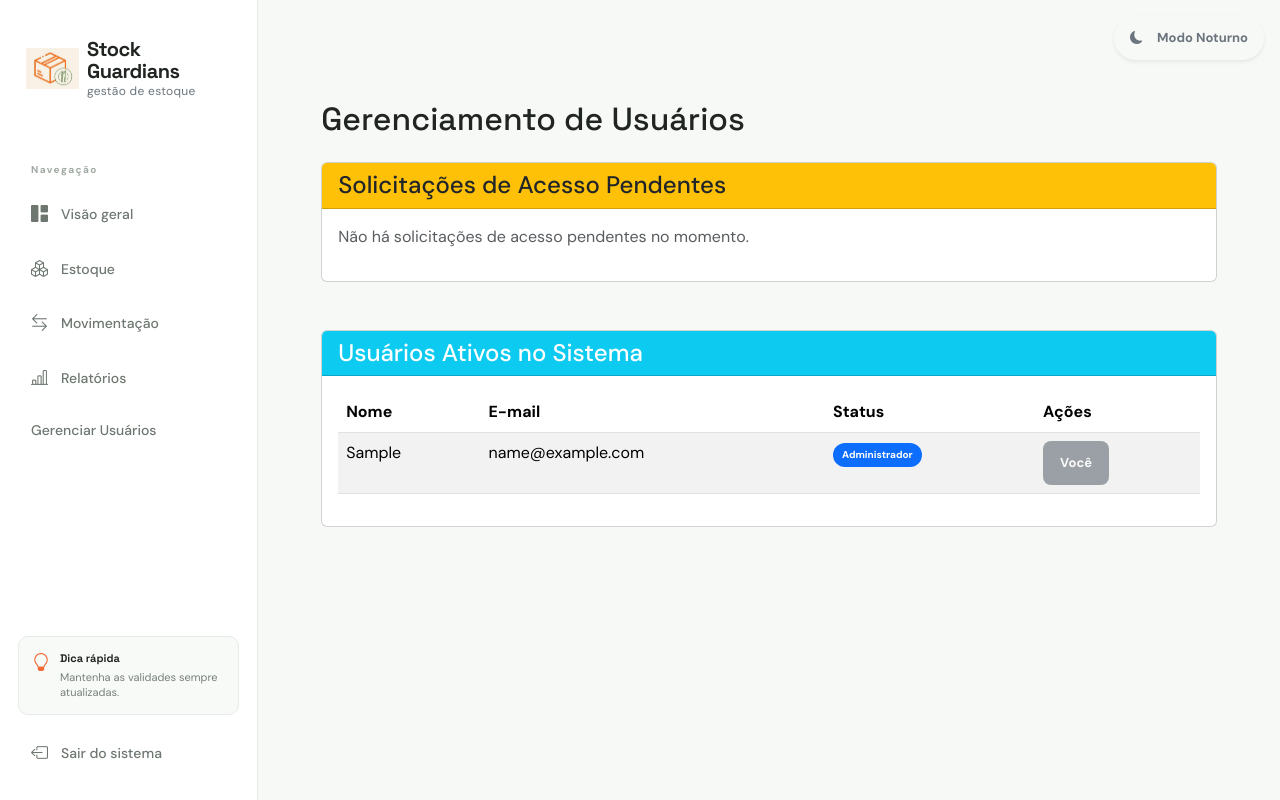
After one commit to MatheusBressan3794/sistema-estoque-TCC, a Django app: page /contas/aprovar/ in a window 1280 px wide. The commit adds this page. Run offline with Django 5.2, Linux system fonts and the light colour scheme; a user stored in the database is signed in; tables that the repository leaves empty hold one stand-in row (values such as "Sample post").

Commit message:
Usuário admin(diretora) e suas funções

```diff
--- a/alimentos/forms.py
+++ b/alimentos/forms.py
@@ -78,11 +78,10 @@ class CriarAlimentoForm(AlimentoForm):
 class LoteForm(forms.ModelForm):
     class Meta:
         model = Lote
-        fields = ['numero_lote', 'quantidade_atual', 'data_validade']
+        fields = ['alimento', 'numero_lote', 'quantidade_atual', 'data_validade']
         widgets = {
+            'alimento': forms.Select(attrs={'class': 'form-control'}),
             'numero_lote': forms.TextInput(attrs={'class': 'form-control'}),
-            'quantidade_atual': forms.NumberInput(attrs={'class': 'form-control', 'min': '0'}),
-            'data_validade': forms.DateInput(format='%Y-%m-%d', attrs={'class': 'form-control', 'type': 'date'}),
         }
 
     # Validação para impedir quantidade negativa
--- /dev/null
+++ b/alimentos/templates/alimentos/aprovar_contas.html
@@ -0,0 +1,114 @@
+{% extends 'alimentos/base.html' %}
+
+{% block content %}
+<div class="container mt-4">
+    <h2 class="mb-4">Gerenciamento de Usuários</h2>
+
+    <!-- Seção de Solicitações Pendentes -->
+    <div class="card mb-5">
+        <div class="card-header bg-warning text-dark">
+            <h4 class="mb-0">Solicitações de Acesso Pendentes</h4>
+        </div>
+        <div class="card-body">
+            {% if pendentes %}
+                <table class="table table-striped">
+                    <thead>
+                        <tr>
+                            <th>Nome</th>
+                            <th>E-mail</th>
+                            <th>Data de Cadastro</th>
+                            <th>Ações</th>
+                        </tr>
+                    </thead>
+                    <tbody>
+                        {% for usuario in pendentes %}
+                            <tr>
+                                <td>{{ usuario.first_name|default:usuario.username }}</td>
+                                <td>{{ usuario.email }}</td>
+                                <td>{{ usuario.date_joined|date:"d/m/Y H:i" }}</td>
+                                <td>
+                                    <form action="{% url 'aprovar_conta' usuario.id %}" method="post" style="display:inline;">
+                                        {% csrf_token %}
+                                        <button type="submit" class="btn btn-success btn-sm">Aprovar</button>
+                                    </form>
+                                    <form action="{% url 'recusar_conta' usuario.id %}" method="post" style="display:inline;">
+                                        {% csrf_token %}
+                                        <button type="submit" class="btn btn-danger btn-sm" onclick="return confirm('Tem certeza que deseja recusar e excluir este usuário?')">Recusar</button>
+                                    </form>
+                                </td>
+                            </tr>
+                        {% endfor %}
+                    </tbody>
+                </table>
+            {% else %}
+                <p class="text-muted">Não há solicitações de acesso pendentes no momento.</p>
+            {% endif %}
+        </div>
+    </div>
+
+    <!-- Seção de Usuários Cadastrados -->
+    <div class="card">
+        <div class="card-header bg-info text-white">
+            <h4 class="mb-0">Usuários Ativos no Sistema</h4>
+        </div>
+        <div class="card-body">
+            {% if aprovados %}
+                <table class="table table-striped">
+                    <thead>
+                        <tr>
+                            <th>Nome</th>
+                            <th>E-mail</th>
+                            <th>Status</th>
+                            <th>Ações</th>
+                        </tr>
+                    </thead>
+                    <tbody>
+                        {% for usuario in aprovados %}
+                            <tr>
+                                <td>{{ usuario.first_name|default:usuario.username }}</td>
+                                <td>{{ usuario.email }}</td>
+                                <td>
+                                    {% if usuario.is_staff %}
+                                        <span class="badge bg-primary">Administrador</span>
+                                    {% else %}
+                                        <span class="badge bg-secondary">Usuário Comum</span>
+                                    {% endif %}
+                                </td>
+                                <td>
+                                    <!-- Lógica para o botão Promover/Remover Admin -->
+                                    {% if not usuario.is_staff %}
+                                        <form action="{% url 'promover_admin' usuario.id %}" method="post" style="display:inline;">
+                                            {% csrf_token %}
+                                            <button type="submit" class="btn btn-outline-primary btn-sm" onclick="return confirm('Tornar este usuário um administrador?')">Tornar Admin</button>
+                                        </form>
+                                    {% else %}
+                                        {% if usuario != request.user %}
+                                            <form action="{% url 'rebaixar_admin' usuario.id %}" method="post" style="display:inline;">
+                                                {% csrf_token %}
+                                                <button type="submit" class="btn btn-outline-warning btn-sm" onclick="return confirm('Remover os privilégios de administrador deste usuário?')">Remover Admin</button>
+                                            </form>
+                                        {% else %}
+                                            <!-- Mostra um botão desativado para o próprio usuário logado -->
+                                            <button class="btn btn-secondary btn-sm" disabled>Você</button>
+                                        {% endif %}
+                                    {% endif %}
+
+                                    <!-- Lógica para o botão Excluir Conta -->
+                                    {% if usuario != request.user %}
+                                        <form action="{% url 'excluir_conta' usuario.id %}" method="post" style="display:inline;">
+                                            {% csrf_token %}
+                                            <button type="submit" class="btn btn-danger btn-sm" onclick="return confirm('ATENÇÃO: Deseja realmente excluir esta conta? Essa ação não pode ser desfeita.')">Excluir Conta</button>
+                                        </form>
+                                    {% endif %}
+                                </td>
+                            </tr>
+                        {% endfor %}
+                    </tbody>
+                </table>
+            {% else %}
+                <p class="text-muted">Nenhum usuário comum ativo encontrado.</p>
+            {% endif %}
+        </div>
+    </div>
+</div>
+{% endblock %}
--- a/alimentos/templates/alimentos/partials/sidebar.html
+++ b/alimentos/templates/alimentos/partials/sidebar.html
@@ -9,10 +9,20 @@
     </div>
     <div class="sidebar-label">Navegação</div>
     <nav class="sidebar-nav" aria-label="Navegação principal">
+
         <a href="{% url 'dashboard' %}" class="nav-link {% if request.resolver_match.url_name == 'dashboard' %}active{% endif %}"><i class="bi bi-grid-1x2-fill"></i> Visão geral</a>
+
         <a href="{% url 'listar_alimentos' %}" class="nav-link {% if request.resolver_match.url_name == 'listar_alimentos' %}active{% endif %}"><i class="bi bi-boxes"></i> Estoque</a>
+
         <a href="{% url 'movimentacao_estoque' %}" class="nav-link {% if request.resolver_match.url_name == 'movimentacao_estoque' %}active{% endif %}"><i class="bi bi-arrow-left-right"></i> Movimentação</a>
+
         <a href="{% url 'relatorios' %}" class="nav-link {% if request.resolver_match.url_name == 'relatorios' %}active{% endif %}"><i class="bi bi-bar-chart-line"></i> Relatórios</a>
+
+    {% if request.user.is_staff %}
+        <a href="{% url 'aprovar_contas' %}" class="nav-link">
+            Gerenciar Usuários
+        </a>
+{% endif %}
     </nav>
     <div class="sidebar-bottom">
         <div class="support-box"><i class="bi bi-lightbulb"></i><div><strong>Dica rápida</strong><span>Mantenha as validades sempre atualizadas.</span></div></div>
--- a/alimentos/templates/alimentos/relatorio_movimentacoes.html
+++ b/alimentos/templates/alimentos/relatorio_movimentacoes.html
@@ -54,8 +54,7 @@
     </form>
 
     <div class="table-responsive">
-        <table class="table">
-
+        <table class="table inventory-table">
             <thead>
                 <tr>
                     <th>Data</th>
--- a/alimentos/urls.py
+++ b/alimentos/urls.py
@@ -17,8 +17,6 @@ urlpatterns = [
     path('alimentos/', views.listar_alimentos, name='listar_alimentos'),
     path('alimentos/criar/', views.criar_alimento, name='criar_alimento'),
     path('alimentos/editar/<int:id>/', views.atualizar_alimento, name='atualizar_alimento'),
-    path('alimentos/deletar/<int:id>/', views.deletar_alimento, name='deletar_alimento'),
-
     #Ver lotes do alimento
     path('alimentos/<int:id>/', views.detalhes_alimento,       name='detalhes_alimento'),
 
@@ -37,4 +35,13 @@ urlpatterns = [
 
 
     path('ativar/<uidb64>/<token>/', views.ativar_conta, name='ativar_conta'),
+
+    # Aprovação e gerenciamento de contas (diretora)
+    path('contas/aprovar/', views.aprovar_contas, name='aprovar_contas'),
+    path('contas/aprovar/<int:id>/', views.aprovar_conta, name='aprovar_conta'),
+    path('contas/recusar/<int:id>/', views.recusar_conta, name='recusar_conta'),
+    path('contas/promover/<int:id>/', views.promover_admin, name='promover_admin'),
+    path('contas/rebaixar/<int:id>/', views.rebaixar_admin, name='rebaixar_admin'),
+    path('contas/excluir/<int:id>/', views.excluir_conta, name='excluir_conta'),
+
 ]
--- a/alimentos/views.py
+++ b/alimentos/views.py
@@ -1,5 +1,5 @@
 from django.shortcuts import render, redirect, get_object_or_404
-from django.db.models import ProtectedError, Sum, F, Q
+from django.db.models import Sum, F, Q
 from django.db.models.functions import Coalesce, Cast
 from django.contrib import messages
 from django.contrib.auth import login as auth_login, logout
@@ -8,10 +8,11 @@ from django.contrib.auth.decorators import login_required
 from django.http import Http404, HttpResponse
 from django.utils import timezone
 from datetime import date, timedelta
-from .models import Alimento, Lote, Movimentacao
+from .models import Alimento, Lote, Movimentacao, PerfilUsuario
 from .forms import AlimentoForm, MovimentacaoForm, CriarContaForm, CriarAlimentoForm, LoteForm
 from django.db.models.expressions import ExpressionWrapper
 from django.db.models import FloatField
+from django.contrib.auth.decorators import login_required, user_passes_test
 
 # Importações de E-mail e Segurança
 from django.contrib.auth.models import User
@@ -158,12 +159,6 @@ def atualizar_alimento(request, id):
         return redirect('listar_alimentos')
     return render(request, 'alimentos/form.html', {'form': form})
 
-# Deletar alimento
-@login_required
-def deletar_alimento(request, id):
-    alimento = get_object_or_404(Alimento, id=id)
-    tem_lotes = alimento.lotes.exists()
-
     if request.method == 'POST':
         if tem_lotes:
             messages.error(
@@ -211,6 +206,11 @@ def cadastro(request):
             user = form.save(commit=False)
             user.is_active = False
             user.save()
+
+            # 2.1. Cria o perfil do usuário, pendente de aprovação da diretora
+            PerfilUsuario.objects.create(user=user)
+
+            # 3. Gera um identificador e um token seguro e temporário
 
             # 3. Gera um identificador e um token seguro e temporário
             uid = urlsafe_base64_encode(force_bytes(user.pk))
@@ -272,17 +272,53 @@ def ativar_conta(request, uidb64, token):
         messages.error(request, 'O link de ativação é inválido ou já expirou. Tente registar-se novamente.')
         return redirect('login')
 
+from django.contrib.auth import authenticate, login as auth_login
+from django.contrib.auth.models import User
+from django.contrib.auth.forms import AuthenticationForm
+from django.contrib import messages
+from django.shortcuts import render, redirect
+
 def login_view(request):
     if request.method == 'POST':
-        form = AuthenticationForm(request, data=request.POST)
-        if form.is_valid():
-            user = form.get_user()
+        # Pegamos os dados diretamente do que foi digitado
+        usuario_digitado = request.POST.get('username')
+        senha_digitada = request.POST.get('password')
+
+        # O 'authenticate' verifica se o usuário existe, se a senha está correta e se a conta está confirmada (is_active=True)
+        user = authenticate(request, username=usuario_digitado, password=senha_digitada)
+
+        if user is not None:
+            # 1. Credenciais corretas e e-mail confirmado (is_active=True)
+
+            # Se NÃO for admin (diretora), verifica se foi aprovado
+            if not user.is_staff:
+                perfil = getattr(user, 'perfil', None)
+                if not perfil or not perfil.aprovado_diretora:
+                    messages.error(request, 'Seus dados estão corretos, mas sua conta ainda aguarda a aprovação da diretora.')
+                    return render(request, 'alimentos/login.html', {'form': AuthenticationForm()})
+
+            # Tudo certo, faz o login!
             auth_login(request, user)
             return redirect('dashboard')
+
         else:
-            messages.error(request, 'Usuário, senha incorretos ou conta inativa.')
+            # 2. Se caiu aqui, o acesso foi negado. Vamos descobrir o motivo exato para te avisar:
+            try:
+                user_obj = User.objects.get(username=usuario_digitado)
+                if user_obj.check_password(senha_digitada):
+                    # Senha certa, usuário existe, mas o login falhou? Significa que a conta está inativa (is_active=False)
+                    messages.error(request, 'Sua conta está inativa. Você precisa clicar no link de ativação enviado para o seu e-mail (verifique o terminal).')
+                else:
+                    # O usuário existe, mas a senha está errada
+                    messages.error(request, 'Senha incorreta.')
+            except User.DoesNotExist:
+                # O usuário digitado não existe no banco de dados
+                messages.error(request, 'Usuário inexistente (Lembre-se de usar o Nome de Usuário e não o E-mail).')
+
+            return render(request, 'alimentos/login.html', {'form': AuthenticationForm()})
     else:
         form = AuthenticationForm()
+
     return render(request, 'alimentos/login.html', {'form': form})
 @login_required
 def movimentacao_estoque(request):
@@ -380,10 +416,12 @@ def produtos_em_falta(request):
     )
     return render(request, 'alimentos/produtos_em_falta.html', {'alimentos_faltantes': alimentos_faltantes})
 
+
 @login_required
 def relatorios(request):
     return render(request, 'alimentos/relatorios.html')
 
+#Tela de escolha de saídas ou entradas
 @login_required
 def relatorio_movimentacoes(request, tipo):
     tipos_validos = {
@@ -529,3 +567,88 @@ def exportar_pdf_movimentacoes(request, tipo):
     doc.build(elementos)
 
     return response
+
+#Verifica se o usuário logado é a diretora (equipe/staff)
+def eh_diretora(user):
+    return user.is_authenticated and user.is_staff
+
+# Lista as contas pendentes e os usuários já cadastrados
+@login_required
+@user_passes_test(eh_diretora, login_url='login')
+def aprovar_contas(request):
+    # Usuários pendentes de aprovação
+    pendentes = User.objects.filter(
+        is_active=True, is_staff=False, perfil__aprovado_diretora=False
+    ).order_by('date_joined')
+
+    # Usuários já aprovados no sistema
+    aprovados = User.objects.filter(
+        is_active=True, perfil__aprovado_diretora=True
+    ).order_by('first_name')
+
+    return render(request, 'alimentos/aprovar_contas.html', {
+        'pendentes': pendentes,
+        'aprovados': aprovados
+    })
+
+# Aprova uma conta pendente
+@login_required
+@user_passes_test(eh_diretora, login_url='login')
+def aprovar_conta(request, id):
+    usuario = get_object_or_404(User, id=id, is_active=True)
+    if request.method == 'POST':
+        perfil, _ = PerfilUsuario.objects.get_or_create(user=usuario)
+        perfil.aprovado_diretora = True
+        perfil.save()
+        messages.success(request, f'Conta de {usuario.first_name or usuario.username} aprovada com sucesso!')
+    return redirect('aprovar_contas')
+
+# Recusa (remove) uma solicitação de conta pendente
+@login_required
+@user_passes_test(eh_diretora, login_url='login')
+def recusar_conta(request, id):
+    usuario = get_object_or_404(User, id=id, is_active=True)
+    if request.method == 'POST':
+        usuario.delete()
+        messages.success(request, 'Solicitação de conta recusada e removida.')
+    return redirect('aprovar_contas')
+
+# Promove um usuário comum a Administrador (Diretora)
+@login_required
+@user_passes_test(eh_diretora, login_url='login')
+def promover_admin(request, id):
+    usuario = get_object_or_404(User, id=id, is_active=True)
+    if request.method == 'POST':
+        usuario.is_staff = True
+        usuario.save()
+        messages.success(request, f'O usuário {usuario.first_name or usuario.username} agora é um Administrador!')
+    return redirect('aprovar_contas')
+
+# Remove status de administrador de um usuário
+@login_required
+@user_passes_test(eh_diretora, login_url='login')
+def rebaixar_admin(request, id):
+    usuario = get_object_or_404(User, id=id, is_active=True)
+    if request.method == 'POST':
+        # Bloqueio de segurança: impede o admin de remover o próprio acesso
+        if usuario == request.user:
+            messages.error(request, 'Você não pode remover seus próprios privilégios de administrador.')
+        else:
+            usuario.is_staff = False
+            usuario.save()
+            messages.success(request, f'Os privilégios de administrador de {usuario.first_name or usuario.username} foram removidos.')
+    return redirect('aprovar_contas')
+
+# Exclui permanentemente uma conta de usuário
+@login_required
+@user_passes_test(eh_diretora, login_url='login')
+def excluir_conta(request, id):
+    usuario = get_object_or_404(User, id=id)
+    if request.method == 'POST':
+        # Bloqueio de segurança: impede o admin de excluir a própria conta
+        if usuario == request.user:
+            messages.error(request, 'Você não pode excluir a sua própria conta.')
+        else:
+            usuario.delete()
+            messages.success(request, 'Conta excluída com sucesso.')
+    return redirect('aprovar_contas')
```
Also changed, not shown: alimentos/models.py (+15 -0 lines), alimentos/templates/alimentos/confirmar_delete.html (deleted, +0 -82 lines), alimentos/templates/alimentos/lista.html (+0 -9 lines), alimentos/migrations/0002_perfilusuario.py (added).
